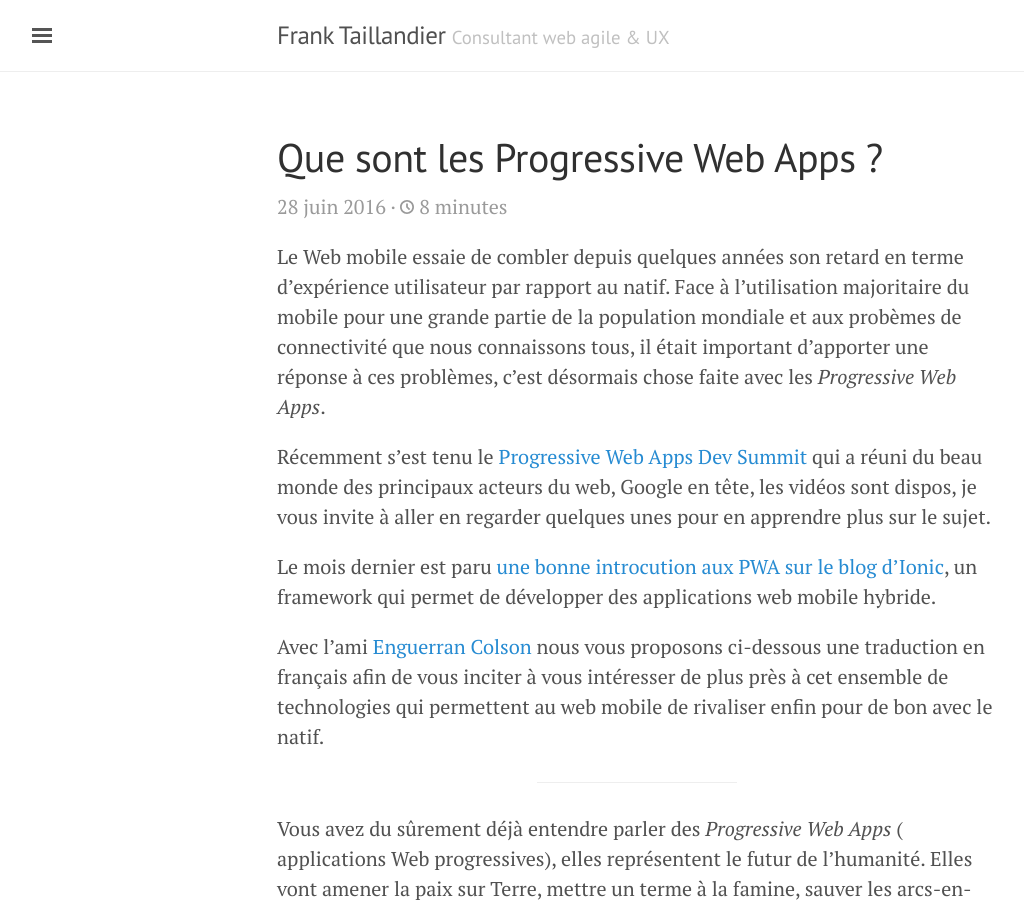
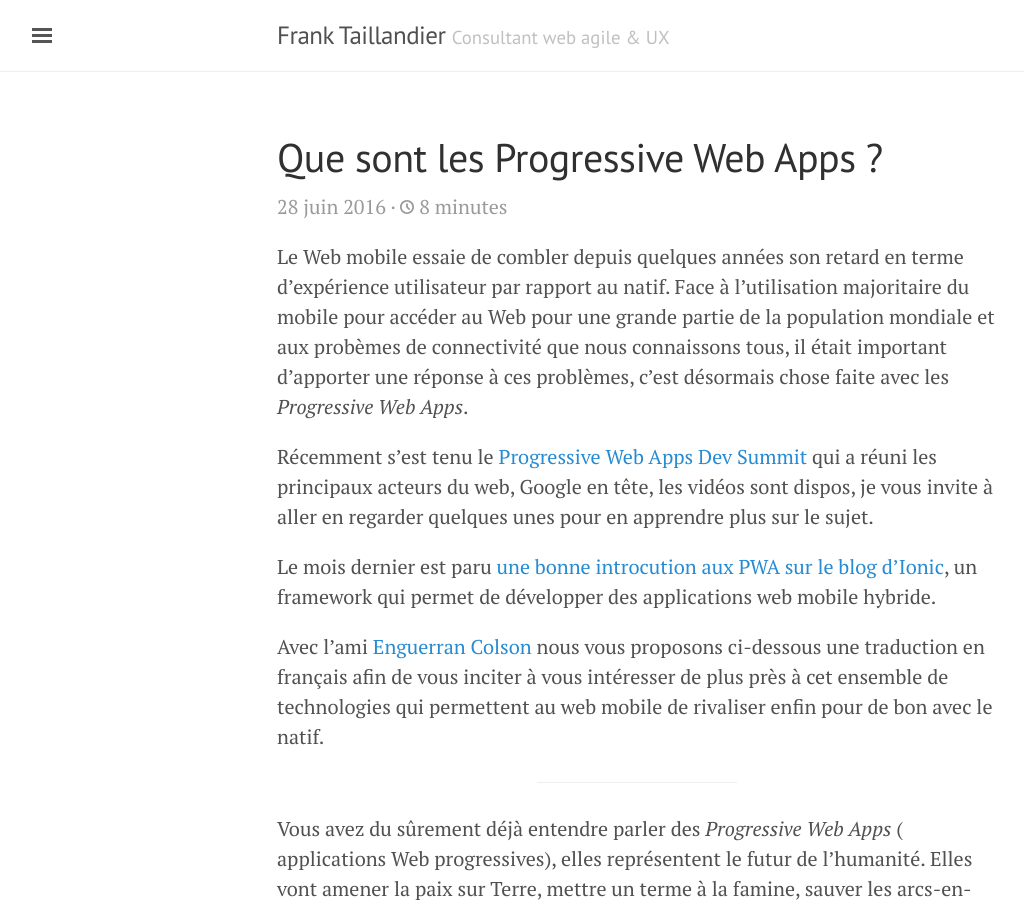
Before and after one commit to DirtyF/frank.taillandier.me, a Jekyll site: the page built from _posts/2016-06-28-que-sont-les-progressive-web-apps.md, in a window 1280 px wide and 900 px high. Shown: the whole window, without its empty margins (3-1027 px from the left). Built offline with Jekyll 4.4.1, drawn with Linux system fonts in a browser that asks for light colours; comment, search, counter and statistics services are not loaded.

Commit message:
correction

```diff
--- a/_posts/2016-06-28-que-sont-les-progressive-web-apps.md
+++ b/_posts/2016-06-28-que-sont-les-progressive-web-apps.md
@@ -6,9 +6,9 @@ date: "2016-06-28 16:50:05 +0200"
 comments: true
 ---
 
-Le Web mobile essaie de combler depuis quelques années son retard en terme d'expérience utilisateur par rapport au natif. Face à l'utilisation majoritaire du mobile pour une grande partie de la population mondiale et aux probèmes de connectivité que nous connaissons tous, il était important d'apporter une réponse à ces problèmes, c'est désormais chose faite avec les _Progressive Web Apps_.
+Le Web mobile essaie de combler depuis quelques années son retard en terme d'expérience utilisateur par rapport au natif. Face à l'utilisation majoritaire du mobile pour accéder au Web pour une grande partie de la population mondiale et aux probèmes de connectivité que nous connaissons tous, il était important d'apporter une réponse à ces problèmes, c'est désormais chose faite avec les _Progressive Web Apps_.
 
-Récemment s'est tenu le [Progressive Web Apps Dev Summit](https://events.withgoogle.com/progressive-web-app-dev-summit/) qui a réuni du beau monde des principaux acteurs du web, Google en tête, les vidéos sont dispos, je vous invite à aller en regarder quelques unes pour en apprendre plus sur le sujet.
+Récemment s'est tenu le [Progressive Web Apps Dev Summit](https://events.withgoogle.com/progressive-web-app-dev-summit/) qui a réuni les principaux acteurs du web, Google en tête, les vidéos sont dispos, je vous invite à aller en regarder quelques unes pour en apprendre plus sur le sujet.
 
 Le mois dernier est paru [une bonne introcution aux PWA sur le blog d'Ionic](http://blog.ionic.io/what-is-a-progressive-web-app/), un framework qui permet de développer des applications web mobile hybride.
 
```
